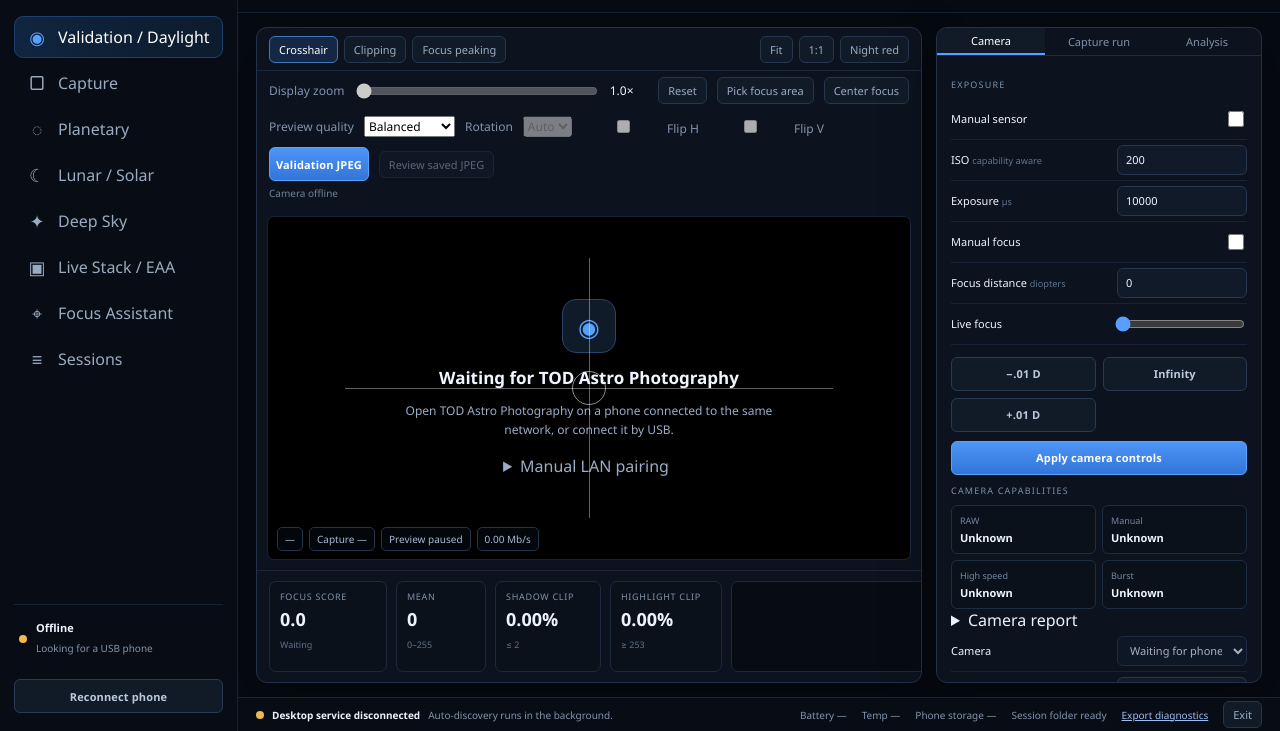
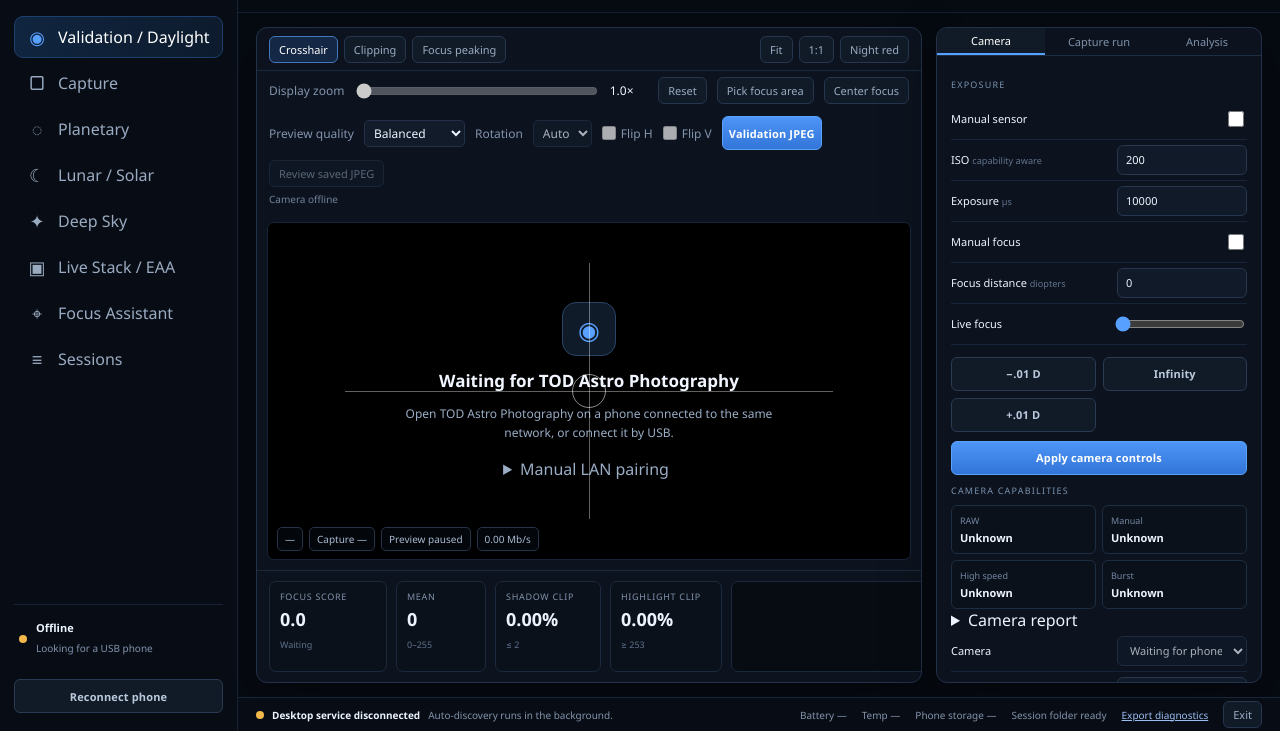
Before and after one commit to URIS-Astronomy/URIS-Scientific-Research-Studio, a plain HTML site: page windows/web/index.html in a window 1280 px wide. Shown: the part 69-800 px from the top of the page. Drawn offline with Linux system fonts and the light colour scheme; files that its build step writes are made by us from their sources; no server answers; files whose address does not match are found by name.

Commit message:
Match preview orientation controls to the dashboard styling

```diff
--- a/windows/web/style.css
+++ b/windows/web/style.css
@@ -37,3 +37,28 @@ button:disabled { cursor: default; opacity: .55; }
 [hidden] { display: none !important; }
 #confirmDashboard { color: #ecf3ff; background: #16253d; border: 1px solid #557197; border-radius: .5rem; }
 .statusbar a { color: #9cbef4; }
+
+.quality-toolbar select {
+  color-scheme: dark;
+  color: var(--text);
+  background: var(--panel2);
+  border: 1px solid var(--border);
+  border-radius: 5px;
+  min-height: 27px;
+  padding: 2px 5px;
+}
+
+.quality-toolbar label {
+  display: inline-flex;
+  align-items: center;
+  gap: 5px;
+}
+
+.quality-toolbar input[type=checkbox] {
+  flex: none;
+  min-width: 0;
+  width: 14px;
+  height: 14px;
+  margin: 0;
+  accent-color: var(--blue);
+}
```
